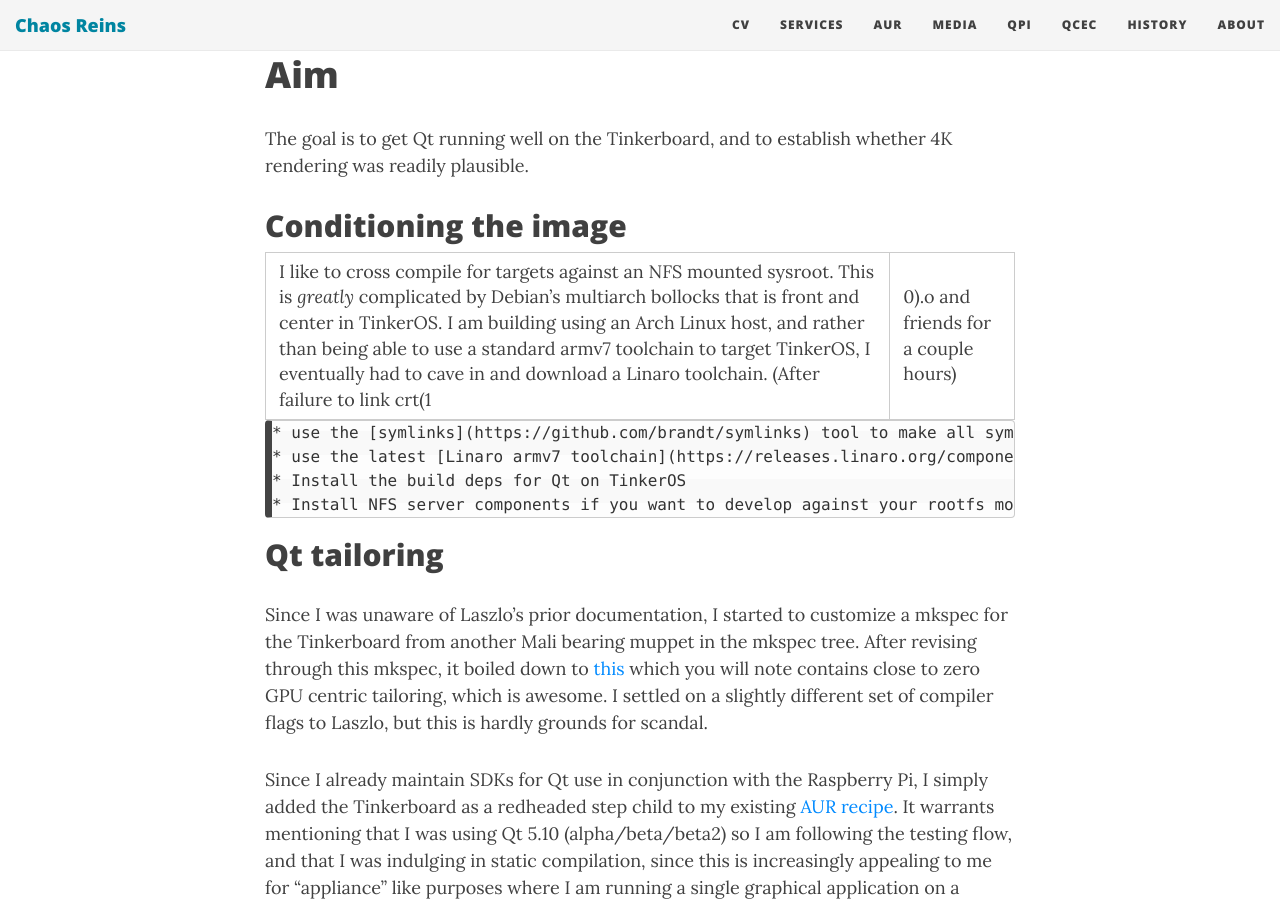
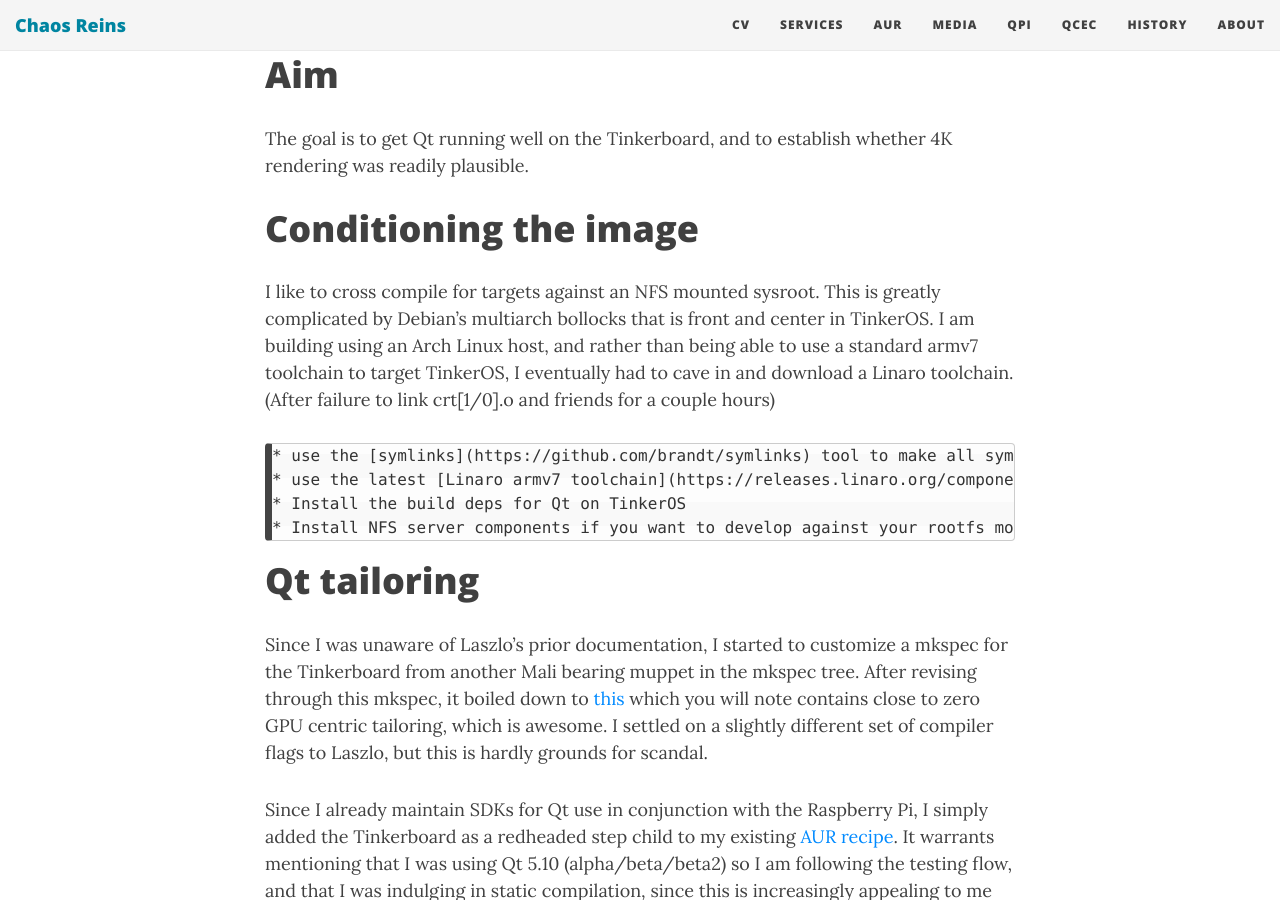
Before and after one commit to sirspudd/sirspudd.github.io, a Jekyll site: the page built from _posts/2017-11-27-qt-tinkerboard.md, in a window 1280 px wide and 900 px high, scrolled down 900 px. Built offline with Jekyll 4.4.1, drawn with Linux system fonts in a browser that asks for light colours; nearby versions of some CDN libraries; comment, search, counter and statistics services are not loaded.

Commit message:
Loving markdown
Change-Id: I0695b2fcd497318056cd52d7cfc06f3d0820f861

```diff
--- a/_posts/2017-11-27-qt-tinkerboard.md
+++ b/_posts/2017-11-27-qt-tinkerboard.md
@@ -18,16 +18,16 @@ Cross compiling Qt for the Tinkerboard is not novel, it largely involves setting
 
 The goal is to get Qt running well on the Tinkerboard, and to establish whether 4K rendering was readily plausible.
 
-## Conditioning the image
+# Conditioning the image
 
-I like to cross compile for targets against an NFS mounted sysroot. This is _greatly_ complicated by Debian's multiarch bollocks that is front and center in TinkerOS. I am building using an Arch Linux host, and rather than being able to use a standard armv7 toolchain to target TinkerOS, I eventually had to cave in and download a Linaro toolchain. (After failure to link crt(1|0).o and friends for a couple hours)
+I like to cross compile for targets against an NFS mounted sysroot. This is greatly complicated by Debian's multiarch bollocks that is front and center in TinkerOS. I am building using an Arch Linux host, and rather than being able to use a standard armv7 toolchain to target TinkerOS, I eventually had to cave in and download a Linaro toolchain. (After failure to link crt[1/0].o and friends for a couple hours)
 
     * use the [symlinks](https://github.com/brandt/symlinks) tool to make all symlinks under [/usr/lib,/lib] absolute and not relative (prevent mistaken dereferencing of host libraries
     * use the latest [Linaro armv7 toolchain](https://releases.linaro.org/components/toolchain/binaries/latest/arm-linux-gnueabihf/)
     * Install the build deps for Qt on TinkerOS
     * Install NFS server components if you want to develop against your rootfs mounted via NFS
 
-## Qt tailoring
+# Qt tailoring
 
 Since I was unaware of Laszlo's prior documentation, I started to customize a mkspec for the Tinkerboard from another Mali bearing muppet in the mkspec tree. After revising through this mkspec, it boiled down to [this](https://github.com/sirspudd/mkspecs/blob/master/linux-tinker-g%2B%2B/qmake.conf) which you will note contains close to zero GPU centric tailoring, which is awesome. I settled on a slightly different set of compiler flags to Laszlo, but this is hardly grounds for scandal.
 
@@ -38,11 +38,11 @@ One vaguely filthy thing about static compilation with Qt, is that it make insta
 * The presence of .a files on an embedded device is a war crime
 * I am using LTCG/LTO, so the static libraries are immense and cross compiling off an NFS mount would be a tedious nightmare. My solution to this (and it is filthy) is to have my NFS mounted sysroot symlink to a host directory. If you are not grimacing, you are clearly not registering the filthiness of it all.
 
-## Immediate dividends
+# Immediate dividends
 
 Once the AUR recipe above had run to completion, I cross compiled (my personal artwork displaying application)[https://github.com/sirspudd/artriculate] which could immediately be launched successfully at 4K with the use of the "-platform eglfs" argument. The only issue manifested when my application crashed after apparently exhausting the default amount of memory afforded to the GPU within TinkerOS. (I set my defaults to pretty much exhausted 512 MB of GPU memory on a Raspberry Pi, which is what I normally target). After reducing the number of pixmaps to be displayed, my application was running reliably and with pretty damn solid performance.
 
-## TODO
+# TODO
 
 * Discover how to increase the amount of GPU memory on the Tinkerboard (CMA args?)
 * Blog about the impact of compiler flags on the size of the resulting binaries. I am using -Os + thumb instructions + ltcg to statically compile my (Qt Quick) application for use with the Tinkerboard. The complete static binary was ~8M before opting for LTCG/LTO, which further decreased this to 6M. I was an extremely happy camper to see a Qt Quick application punching at this size, and it provided feature parity with my old approach of shipping my application with an explicit dependency on a discrete shared Qt install which was over 100M in installed size.
```
